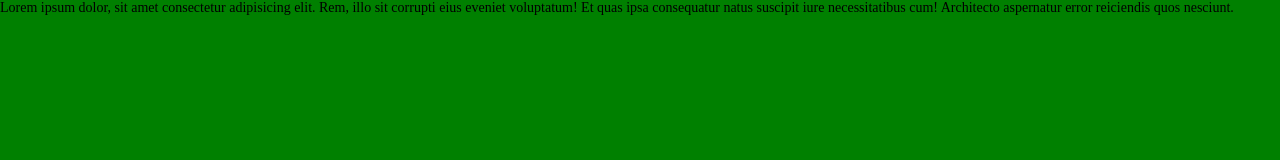
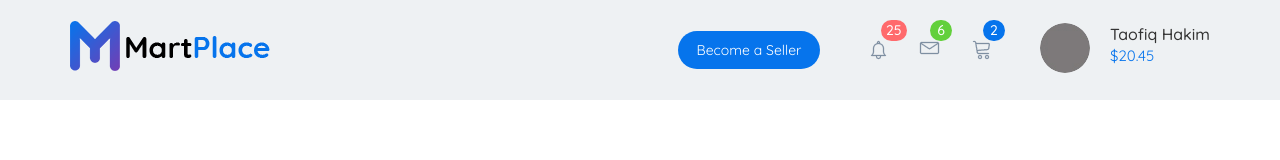
Before and after one commit to trobiuk/martplace, a website: page app/index.html in a window 1280 px wide. Drawn offline with nearby package versions, Linux system fonts and the light colour scheme; files that its build step writes are made by us from their sources.

Commit message:
added header-top

```diff
--- a/app/index.html
+++ b/app/index.html
@@ -5,6 +5,7 @@
     <meta charset="UTF-8">
     <meta name="viewport" content="width=device-width, initial-scale=1.0">
     <meta http-equiv="X-UA-Compatible" content="ie=edge">
+    <link href="https://fonts.googleapis.com/css?family=Quicksand:400,500,700&display=swap" rel="stylesheet">
     <link rel="stylesheet" href="css/libs.min.css">
     <link rel="stylesheet" href="css/style.min.css">
     <title>Document</title>
@@ -12,7 +13,80 @@
 
 <body>
 
-    Lorem ipsum dolor, sit amet consectetur adipisicing elit. Rem, illo sit corrupti eius eveniet voluptatum! Et quas ipsa consequatur natus suscipit iure necessitatibus cum! Architecto aspernatur error reiciendis quos nesciunt.
+    <!-- start header -->
+
+    <header class="header">
+        <div class="header__top">
+            <div class="container">
+                <div class="header__top-inner">
+                    <div class="header__logo">
+                        <a href="#"><img src="img/logo.png" alt=""></a>
+                    </div>
+                    <div class="header__box-btn">
+                        <a class="header__top-btn" href="#">Become a Seller</a>
+                    </div>
+                    <ul class="header__box-info">
+                        <li>
+                            <a href="#">
+                                <img src="img/alarm.png" alt="">
+                                <div class="header__alarm-number number-info">25</div>
+                            </a>
+                        </li>
+                        <li>
+                            <a href="#">
+                                <img src="img/envelope.png" alt="">
+                                <div class="header_envelope-number number-info">6</div>
+                            </a>
+                        </li>
+                        <li>
+                            <a href="#">
+                                <img src="img/cart.png" alt="">
+                                <div class="header__cart-number number-info">2</div>
+                            </a>
+                        </li>
+                    </ul>
+                    <div class="header__shopper-info">
+                        <div>
+                            <a class="header__avatar" href="#" style="background-image: url(img/avatar.jpg);">
+                            </a>
+                        </div>
+                        <div>
+                            <div>
+                                <a class="header__name" href="#">Taofiq Hakim</a>
+                            </div>
+                            <div class="header__balance">
+                                $20.45
+                            </div>
+                        </div>
+                    </div>
+                </div>
+            </div>
+        </div>
+    </header>
+
+
+
+
+    <!-- end header -->
+
+
+
+
+    <!-- start header -->
+
+
+
+
+
+    <!-- end header -->
+
+
+    <!-- start header -->
+
+
+
+
+    <!-- end header -->
 
 
 
--- /dev/null
+++ b/app/js/main.min.js
@@ -0,0 +1 @@
+$(function(){});
--- /dev/null
+++ b/app/scss/_fonts.scss
@@ -0,0 +1,6 @@
+// @font-face {
+//     font-family: 'Roboto-Regular', sans-serif;
+//     src: url('../fonts/Roboto-Regular.woff2') format('woff2'), url('../fonts/Roboto-Regular.woff') format('woff');
+//     font-weight: 400;
+//     font-display: swap;
+// }
--- /dev/null
+++ b/app/scss/_global.scss
@@ -0,0 +1,52 @@
+html {
+    box-sizing: border-box;
+    max-width: 100vw;
+    overflow-x: hidden;
+}
+
+*,
+*::before,
+*::after {
+    box-sizing: inherit;
+}
+
+.container {
+    max-width: 1170px;
+    margin: 0 auto;
+    padding: 0 15px;
+}
+
+// .container-fluid {
+//     max-width: 100%;
+//     margin: 0 auto;
+//     padding: 0 30px;
+// }
+// @media (max-width: 720px) {
+//     .container-fluid {
+//         padding: 0 15px;
+//     }
+// }
+a {
+    color: inherit;
+    display: inline-block;
+    text-decoration: none;
+    outline: none;
+}
+
+ul {
+    list-style: none;
+    margin: 0;
+    padding: 0;
+    font-size: 0;
+    li {
+        display: inline-block;
+    }
+}
+
+body {
+    font-family: 'Quicksand', sans-serif;
+    color: $text;
+    font-size: 16px;
+    line-height: 30px;
+    font-weight: 400;
+}
--- /dev/null
+++ b/app/scss/_vars.scss
@@ -0,0 +1,2 @@
+$text: #555;
+$btn: #0674ec;
--- a/app/scss/style.scss
+++ b/app/scss/style.scss
@@ -1,40 +1,93 @@
-html {
-    box-sizing: border-box;
-    max-width: 100vw;
-    overflow-x: hidden;
+@import 'vars';
+@import 'global';
+@import 'fonts';
+// start header
+.header {}
+
+.header__top {
+    background-color: #eef1f3;
 }
 
-*,
-*::before,
-*::after {
-    box-sizing: inherit;
+.header__top-inner {
+    display: flex;
+    justify-content: space-between;
+    align-items: center;
+    height: 100px;
 }
 
-.container {
-    max-width: 1054px;
-    margin: 0 auto;
-    padding: 0 15px;
-}
-
-a {
-    color: inherit;
-    display: inline-block;
-    text-decoration: none;
-    outline: none;
-}
-
-ul {
-    list-style: none;
-    margin: 0;
-    padding: 0;
-    font-size: 0;
-    li {
-        display: inline-block;
+.header__box-btn {
+    margin-left: auto;
+    text-align: center;
+    .header__top-btn {
+        color: #fff;
+        font-size: 14px;
+        line-height: 38px;
+        width: 142px;
+        height: 38px;
+        border-radius: 19px;
+        background-color: $btn;
     }
 }
 
-body {
-    color: #000;
-    font-size: 14px;
-    background-color: green;
+.header__box-info {
+    width: 120px;
+    margin-left: 50px;
+    margin-right: 50px;
+    display: flex;
+    justify-content: space-between;
+    align-items: center;
+    li {
+        height: 20px;
+        a {
+            position: relative;
+            height: inherit;
+        }
+        .number-info {
+            position: absolute;
+            display: block;
+            min-width: 22px;
+            top: -20px;
+            left: 11px;
+            height: 21px;
+            border-radius: 11px;
+            font-weight: 500;
+            text-align: center;
+            line-height: 20px;
+            color: #fff;
+            font-size: 14px;
+            padding: 0 5px;
+        }
+        .header__alarm-number {
+            background-color: #ff6a6c;
+        }
+        .header_envelope-number {
+            background-color: #62d03b;
+        }
+        .header__cart-number {
+            background-color: $btn;
+        }
+    }
 }
+
+.header__shopper-info {
+    display: flex;
+    justify-content: space-between;
+    line-height: 22px;
+    .header__avatar {
+        margin-right: 20px;
+        width: 50px;
+        height: 50px;
+        border-radius: 50%;
+        background: center/cover no-repeat;
+    }
+    .header__name {
+        color: #333;
+        font-weight: 500;
+    }
+    .header__balance {
+        font-size: 15px;
+        color: $btn;
+    }
+}
+
+// end header
```
Also changed, not shown: app/img/alarm.png (added), app/img/avatar.jpg (added), app/img/cart.png (added), app/img/envelope.png (added), app/img/logo.png (added).
